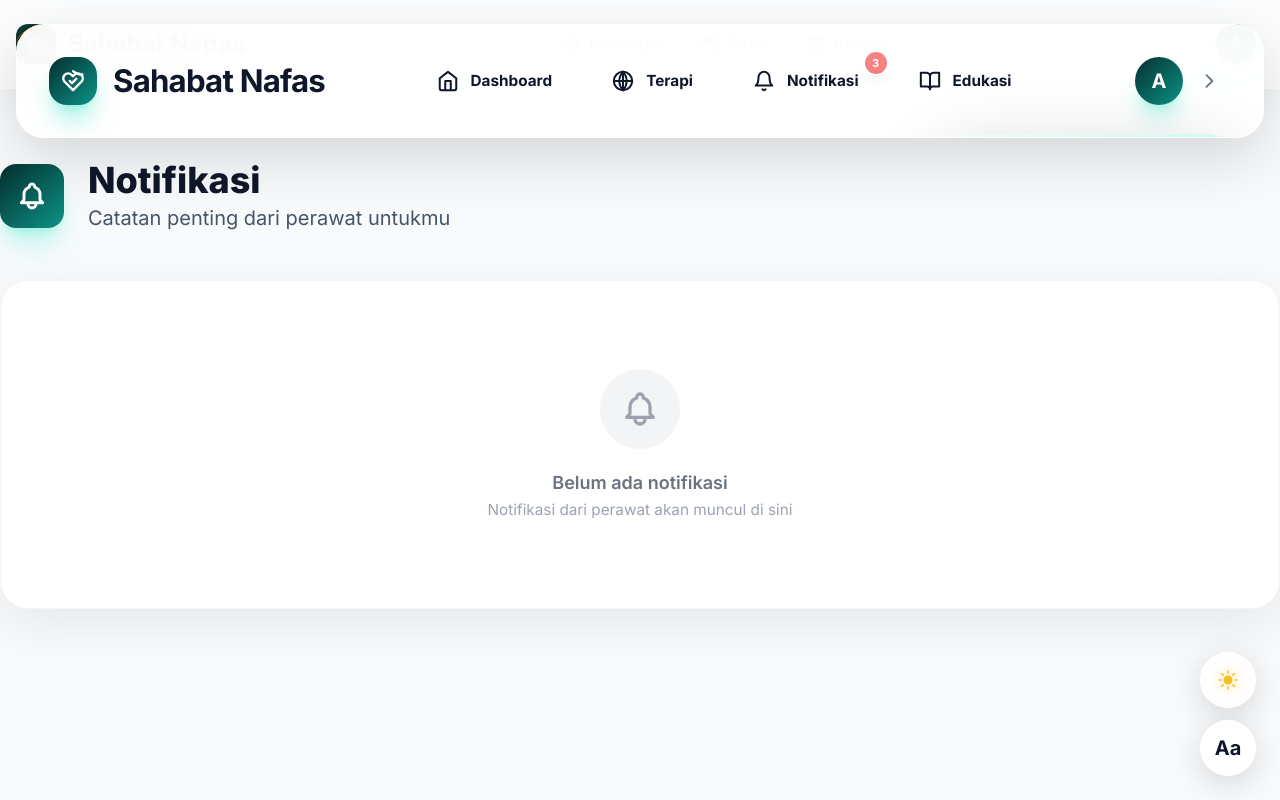
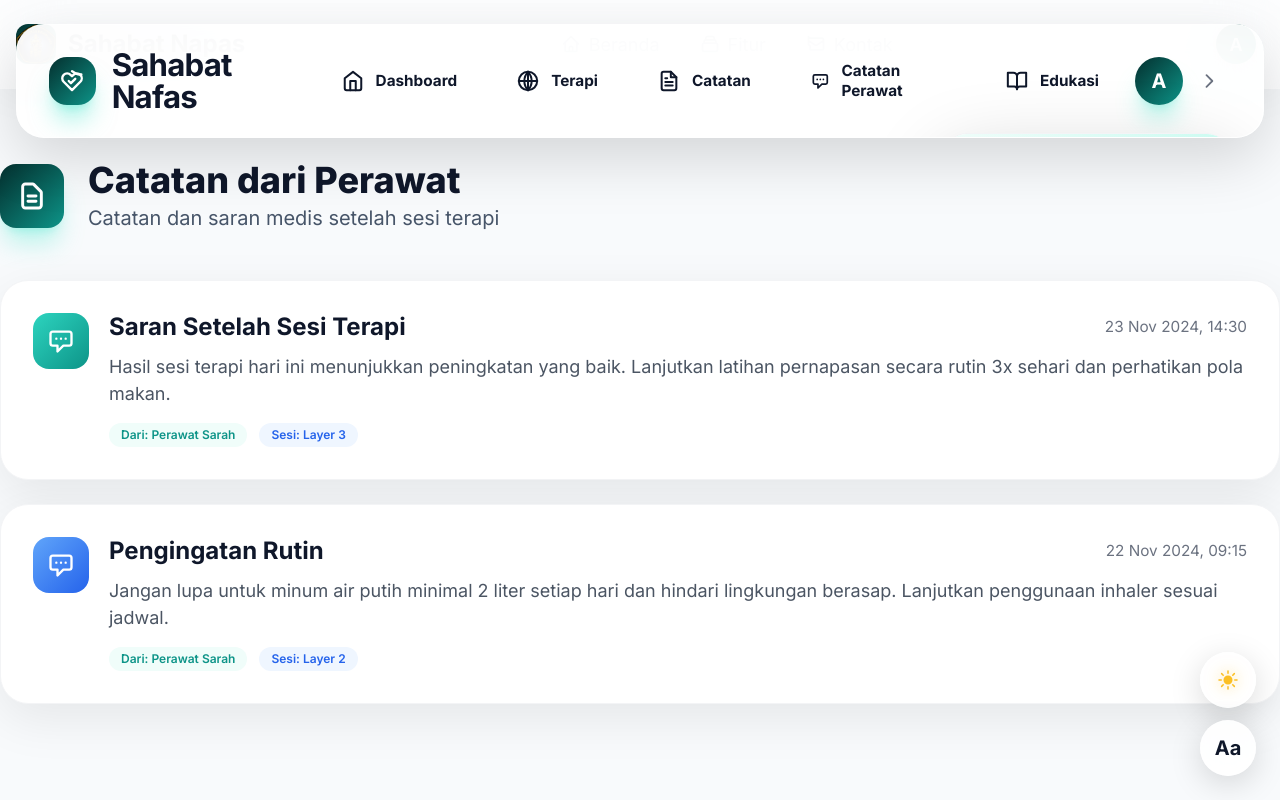
Before and after one commit to Ozan832005/Demo-Sahabat-Nafas, a Laravel app: template resources/views/pasien/notifikasi.blade.php in a window 1280 px wide. Run offline with Laravel 12, Linux system fonts and the light colour scheme; the template is opened without the code that fills it, so the values that code supplies are empty; a user stored in the database is signed in; data comes from the database, SQL or seed files in the repository; some libraries are stand-ins or nearby versions.

Commit message:
pasien berubah

```diff
--- a/resources/views/layouts/app.blade.php
+++ b/resources/views/layouts/app.blade.php
@@ -1400,10 +1400,23 @@
             text-align: center;
             color: var(--text-tertiary);
         }
+
+        /* Dark mode widget fix - ensure all cards use var(--card-bg) */
+        [data-theme="dark"] .bg-white,
+        [data-theme="dark"] [class*="bg-white"],
+        .dark .bg-white,
+        .dark [class*="bg-white"] {
+            background-color: var(--card-bg) !important;
+        }
+
+        /* Ensure all card elements use theme-aware background */
+        .rounded-2xl, .rounded-[28px], .rounded-xl, .rounded-lg {
+            background-color: var(--card-bg);
+        }
     </style>
 </head>
 <body class="font-scale-1">
-    <header class="header-container fixed top-0 left-0 right-0 z-50">
+    <header class="header-container fixed top-0 left-0 right-0 z-50" id="old-header">
         <div class="max-w-7xl mx-auto px-4 py-4 flex items-center justify-between">
             <a href="/" class="flex items-center gap-3">
                 <div class="w-10 h-10 gradient-teal rounded-xl flex items-center justify-center overflow-hidden">
@@ -1414,6 +1427,7 @@
 <nav class="hidden md:flex items-center gap-2">
                 @auth
                     @if(auth()->user()->isPasien())
+                        <style>#old-header { display: none !important; }</style>
                         @php
                             $currentRoute = request()->route()->getName() ?? '';
                             $isDashboard = $currentRoute === 'pasien.dashboard';
--- a/resources/views/layouts/pasien-nav.blade.php
+++ b/resources/views/layouts/pasien-nav.blade.php
@@ -19,9 +19,9 @@
                     $currentRoute = request()->route()->getName() ?? '';
                     $isDashboard = $currentRoute === 'pasien.dashboard';
                     $isTerapi = $currentRoute === 'pasien.terapi';
-                    $isRiwayat = $currentRoute === 'pasien.notifikasi' || $currentRoute === 'pasien.catatan';
+                    $isCatatan = $currentRoute === 'pasien.catatan';
+                    $isCatatanPerawat = $currentRoute === 'pasien.notifikasi';
                     $isEdukasi = $currentRoute === 'pasien.edukasi';
-                    $unreadNotifications = 3;
                 @endphp
 
                 <!-- Dashboard -->
@@ -48,20 +48,28 @@
                     Terapi
                 </a>
 
-                <!-- Notifikasi -->
-                <a href="{{ route('pasien.notifikasi') }}"
-                   class="nav-item relative px-6 py-3.5 rounded-[20px] text-sm font-bold transition-all duration-300 flex items-center gap-3 @if($isRiwayat) bg-gradient-to-r from-teal-500 to-teal-700 text-white shadow-xl shadow-teal-300/40 scale-105 @else text-gray-600 hover:bg-gray-50 hover:text-teal-600 hover:scale-102 @endif"
+                <!-- Catatan -->
+                <a href="{{ route('pasien.catatan') }}"
+                   class="nav-item px-6 py-3.5 rounded-[20px] text-sm font-bold transition-all duration-300 flex items-center gap-3 @if($isCatatan) bg-gradient-to-r from-teal-500 to-teal-700 text-white shadow-xl shadow-teal-300/40 scale-105 @else text-gray-600 hover:bg-gray-50 hover:text-teal-600 hover:scale-102 @endif"
                    style="color: var(--text-primary)">
                     <svg width="22" height="22" viewBox="0 0 24 24" fill="none" stroke="currentColor" stroke-width="2.2" stroke-linecap="round" stroke-linejoin="round">
-                        <path d="M18 8A6 6 0 0 0 6 8c0 7-3 9-3 9h18s-3-2-3-9"/>
-                        <path d="M13.73 21a2 2 0 0 1-3.46 0"/>
+                        <path d="M14 2H6a2 2 0 0 0-2 2v16a2 2 0 0 0 2 2h12a2 2 0 0 0 2-2V8z"/>
+                        <polyline points="14 2 14 8 20 8"/>
+                        <line x1="16" y1="13" x2="8" y2="13"/>
+                        <line x1="16" y1="17" x2="8" y2="17"/>
+                        <polyline points="10 9 9 9 8 9"/>
                     </svg>
-                    Notifikasi
-                    @if($unreadNotifications > 0)
-                        <span class="absolute -top-1 -right-1 flex items-center justify-center min-w-[22px] h-[22px] bg-red-500 text-white text-[11px] font-bold rounded-full ring-2 ring-white animate-pulse shadow-lg">
-                            {{ $unreadNotifications }}
-                        </span>
-                    @endif
+                    Catatan
+                </a>
+
+                <!-- Catatan Perawat -->
+                <a href="{{ route('pasien.notifikasi') }}"
+                   class="nav-item px-6 py-3.5 rounded-[20px] text-sm font-bold transition-all duration-300 flex items-center gap-3 @if($isCatatanPerawat) bg-gradient-to-r from-teal-500 to-teal-700 text-white shadow-xl shadow-teal-300/40 scale-105 @else text-gray-600 hover:bg-gray-50 hover:text-teal-600 hover:scale-102 @endif"
+                   style="color: var(--text-primary)">
+                    <svg width="22" height="22" viewBox="0 0 24 24" fill="none" stroke="currentColor" stroke-width="2.2" stroke-linecap="round" stroke-linejoin="round">
+                        <path d="M8 10h.01M12 10h.01M16 10h.01M9 16H5a2 2 0 01-2-2V6a2 2 0 012-2h14a2 2 0 012 2v8a2 2 0 01-2 2h-5l-5 5v-5z"/>
+                    </svg>
+                    Catatan Perawat
                 </a>
 
                 <!-- Edukasi -->
--- a/resources/views/pasien/notifikasi.blade.php
+++ b/resources/views/pasien/notifikasi.blade.php
@@ -7,26 +7,56 @@
             <div class="flex items-center gap-6 mb-4">
                 <div class="w-16 h-16 gradient-teal rounded-2xl flex items-center justify-center text-white text-3xl shadow-xl shadow-teal-300/40">
                     <svg width="32" height="32" viewBox="0 0 24 24" fill="none" stroke="currentColor" stroke-width="2.2">
-                        <path stroke-linecap="round" stroke-linejoin="round" d="M15 17h5l-1.405-1.405A2.032 2.032 0 0118 14.158V11a6.002 6.002 0 00-4-5.659V5a2 2 0 10-4 0v.341C7.67 6.165 6 8.388 6 11v3.159c0 .538-.214 1.055-.595 1.436L4 17h5m6 0v1a3 3 0 11-6 0v-1m6 0H9"/>
+                        <path stroke-linecap="round" stroke-linejoin="round" d="M9 12h6m-6 4h6m2 5H7a2 2 0 01-2-2V5a2 2 0 012-2h5.586a1 1 0 01.707.293l5.414 5.414a1 1 0 01.293.707V19a2 2 0 01-2 2z"/>
                     </svg>
                 </div>
                 <div>
-                    <h1 class="text-4xl font-extrabold" style="color: var(--text-primary)">Notifikasi</h1>
-                    <p class="text-lg mt-1" style="color: var(--text-secondary)">Catatan penting dari perawat untukmu</p>
+                    <h1 class="text-4xl font-extrabold" style="color: var(--text-primary)">Catatan dari Perawat</h1>
+                    <p class="text-lg mt-1" style="color: var(--text-secondary)">Catatan dan saran medis setelah sesi terapi</p>
                 </div>
             </div>
         </div>
 
-        <div class="bg-white rounded-[28px] p-10 shadow-[0_15px_50px_rgba(0,0,0,0.08)] border border-gray-100">
-            <div class="space-y-5">
-                <div class="text-center py-12">
-                    <div class="w-20 h-20 bg-gray-100 rounded-full flex items-center justify-center mx-auto mb-5">
-                        <svg width="40" height="40" viewBox="0 0 24 24" fill="none" stroke="#9ca3af" stroke-width="2">
-                            <path stroke-linecap="round" stroke-linejoin="round" d="M15 17h5l-1.405-1.405A2.032 2.032 0 0118 14.158V11a6.002 6.002 0 00-4-5.659V5a2 2 0 10-4 0v.341C7.67 6.165 6 8.388 6 11v3.159c0 .538-.214 1.055-.595 1.436L4 17h5m6 0v1a3 3 0 11-6 0v-1m6 0H9"/>
+        <div class="space-y-6">
+            <div class="bg-white rounded-[28px] p-8 shadow-[0_15px_50px_rgba(0,0,0,0.08)] border border-gray-100">
+                <div class="flex items-start gap-5">
+                    <div class="w-14 h-14 bg-gradient-to-br from-teal-400 to-teal-600 rounded-2xl flex items-center justify-center text-white flex-shrink-0">
+                        <svg width="28" height="28" viewBox="0 0 24 24" fill="none" stroke="currentColor" stroke-width="2">
+                            <path stroke-linecap="round" stroke-linejoin="round" d="M8 10h.01M12 10h.01M16 10h.01M9 16H5a2 2 0 01-2-2V6a2 2 0 012-2h14a2 2 0 012 2v8a2 2 0 01-2 2h-5l-5 5v-5z"/>
                         </svg>
                     </div>
-                    <p class="text-gray-500 font-semibold">Belum ada notifikasi</p>
-                    <p class="text-sm text-gray-400 mt-1">Notifikasi dari perawat akan muncul di sini</p>
+                    <div class="flex-1">
+                        <div class="flex items-center justify-between mb-3">
+                            <h3 class="text-xl font-bold" style="color: var(--text-primary)">Saran Setelah Sesi Terapi</h3>
+                            <span class="text-sm text-gray-500">23 Nov 2024, 14:30</span>
+                        </div>
+                        <p class="text-gray-600 mb-4">Hasil sesi terapi hari ini menunjukkan peningkatan yang baik. Lanjutkan latihan pernapasan secara rutin 3x sehari dan perhatikan pola makan.</p>
+                        <div class="flex items-center gap-3">
+                            <span class="px-3 py-1 bg-teal-50 text-teal-600 text-xs font-semibold rounded-full">Dari: Perawat Sarah</span>
+                            <span class="px-3 py-1 bg-blue-50 text-blue-600 text-xs font-semibold rounded-full">Sesi: Layer 3</span>
+                        </div>
+                    </div>
+                </div>
+            </div>
+
+            <div class="bg-white rounded-[28px] p-8 shadow-[0_15px_50px_rgba(0,0,0,0.08)] border border-gray-100">
+                <div class="flex items-start gap-5">
+                    <div class="w-14 h-14 bg-gradient-to-br from-blue-400 to-blue-600 rounded-2xl flex items-center justify-center text-white flex-shrink-0">
+                        <svg width="28" height="28" viewBox="0 0 24 24" fill="none" stroke="currentColor" stroke-width="2">
+                            <path stroke-linecap="round" stroke-linejoin="round" d="M8 10h.01M12 10h.01M16 10h.01M9 16H5a2 2 0 01-2-2V6a2 2 0 012-2h14a2 2 0 012 2v8a2 2 0 01-2 2h-5l-5 5v-5z"/>
+                        </svg>
+                    </div>
+                    <div class="flex-1">
+                        <div class="flex items-center justify-between mb-3">
+                            <h3 class="text-xl font-bold" style="color: var(--text-primary)">Pengingatan Rutin</h3>
+                            <span class="text-sm text-gray-500">22 Nov 2024, 09:15</span>
+                        </div>
+                        <p class="text-gray-600 mb-4">Jangan lupa untuk minum air putih minimal 2 liter setiap hari dan hindari lingkungan berasap. Lanjutkan penggunaan inhaler sesuai jadwal.</p>
+                        <div class="flex items-center gap-3">
+                            <span class="px-3 py-1 bg-teal-50 text-teal-600 text-xs font-semibold rounded-full">Dari: Perawat Sarah</span>
+                            <span class="px-3 py-1 bg-blue-50 text-blue-600 text-xs font-semibold rounded-full">Sesi: Layer 2</span>
+                        </div>
+                    </div>
                 </div>
             </div>
         </div>
```
Also changed, not shown: resources/views/pasien/catatan.blade.php (+3 -9 lines).
